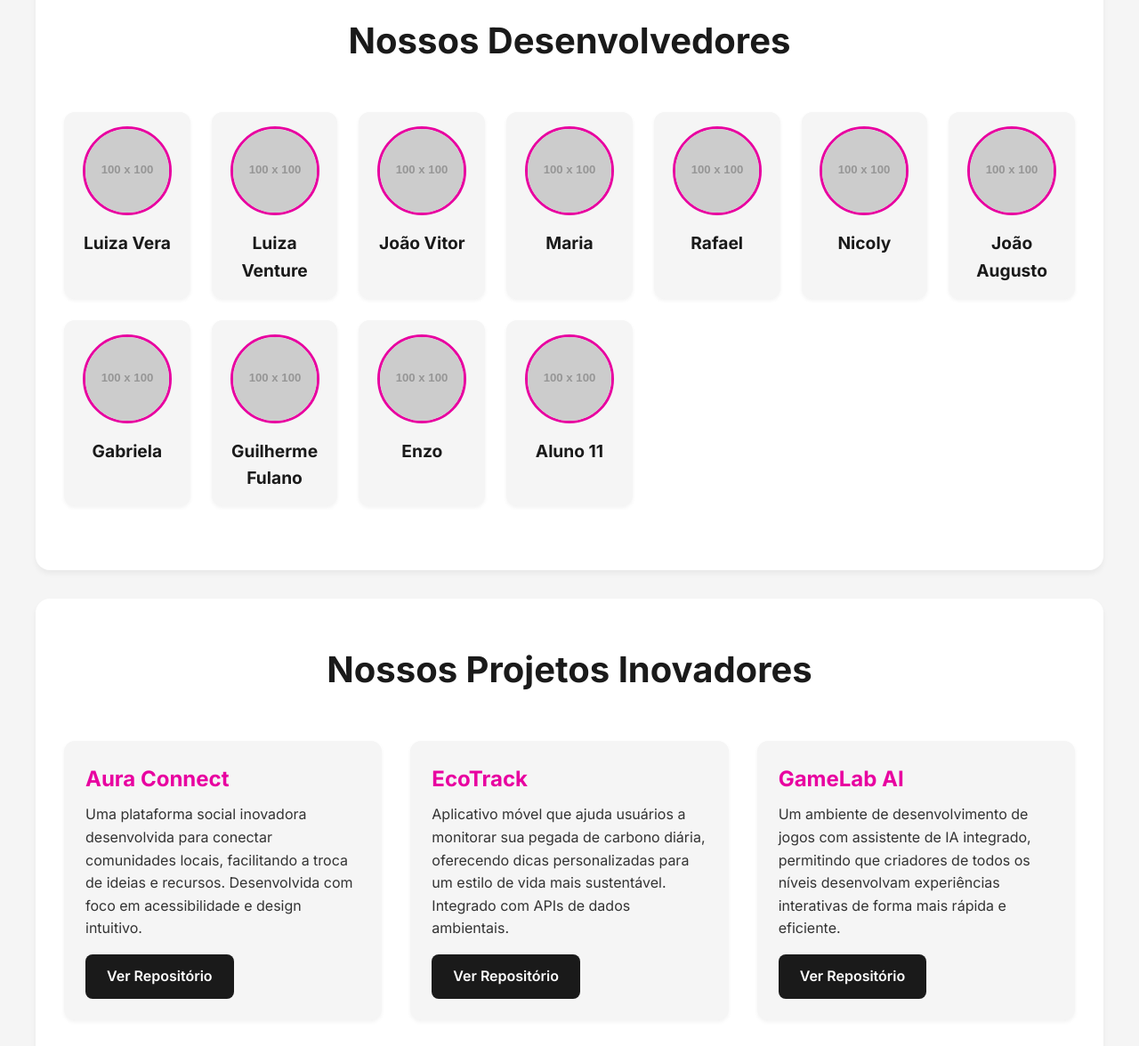
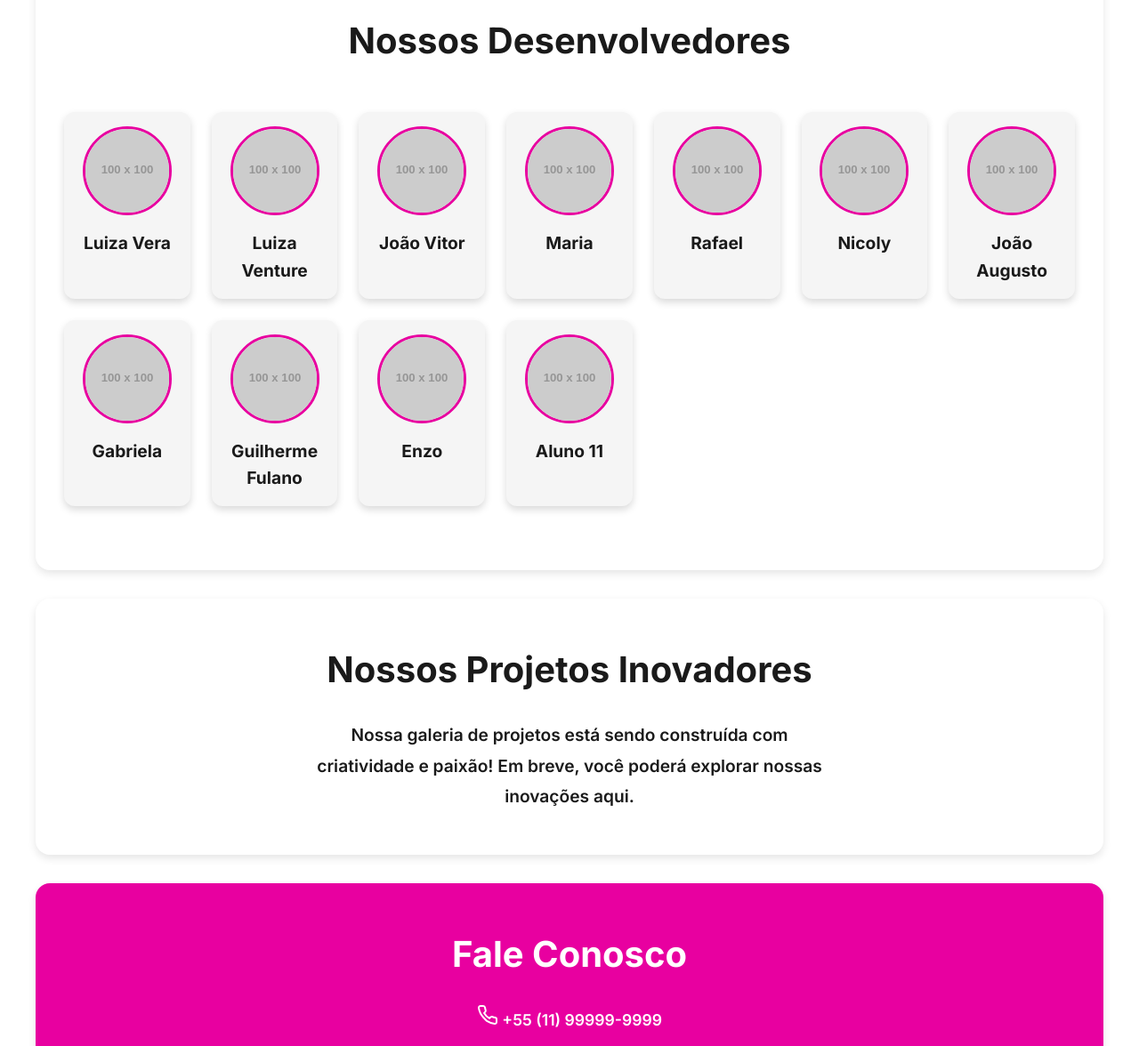
Before and after one commit to nihmunhoz/aura1, a plain HTML site: page index.html in a window 1280 px wide. Shown: the part 1190-2366 px from the top of the page at 89% size. Drawn offline with Linux system fonts and the light colour scheme; placeholder pictures from the web are drawn by us.

Commit message:
commit4 28-06

```diff
--- a/index.html
+++ b/index.html
@@ -4,7 +4,7 @@
     <meta charset="UTF-8">
     <meta name="viewport" content="width=device-width, initial-scale=1.0">
     <title>Aura - Grupo de Desenvolvimento</title>
-    <!-- Link para a fonte Inter do Google Fonts (alternativa à Agrandir Medium devido a licenciamento) -->
+    <!-- Link para a fonte Inter do Google Fonts -->
     <link href="https://fonts.googleapis.com/css2?family=Inter:wght@300;400;600;700&display=swap" rel="stylesheet">
     <style>
         /* CSS Reset básico para garantir consistência entre navegadores */
@@ -18,7 +18,8 @@
         :root {
             --color-primary-dark: #1a1a1a; /* Preto quase puro, usado para backgrounds e texto principal */
             --color-accent-magenta: #e800a0; /* Magenta vibrante, extraído do logo, para destaques */
-            --color-light-gray: #f5f5f5; /* Cinza claro para fundos de seções e cards */
+            --color-light-gray: #f5f5f5; /* Cinza claro para fundos de cards, se necessário */
+            --color-site-background: #ffffff; /* Cor de fundo principal do site: branco */
             --color-text-light: #ffffff; /* Texto branco para fundos escuros */
             --color-text-dark: #333333; /* Texto escuro para fundos claros */
             --color-border: #e0e0e0; /* Cor suave para bordas, se necessário */
@@ -30,12 +31,12 @@
             --spacing-xl: 3rem; /* Espaçamento extra grande */
         }
 
-        /* Estilos base do corpo da página */
+        /* Estilos base do corpo da página - com nova cor de fundo */
         body {
             font-family: var(--font-family-primary);
             line-height: 1.6; /* Altura da linha para melhor legibilidade */
             color: var(--color-text-dark); /* Cor padrão do texto */
-            background-color: var(--color-light-gray); /* Cor de fundo principal da página */
+            background-color: var(--color-site-background); /* Nova cor de fundo principal: branco */
             overflow-x: hidden; /* Evita rolagem horizontal indesejada */
         }
 
@@ -46,7 +47,7 @@
             background-color: var(--color-text-light); /* Fundo branco para as seções */
             margin-bottom: var(--spacing-sm); /* Margem inferior entre as seções */
             border-radius: 1rem; /* Cantos arredondados para um visual moderno */
-            box-shadow: 0 4px 6px rgba(0, 0, 0, 0.05); /* Sombra suave para profundidade */
+            box-shadow: 0 4px 10px rgba(0, 0, 0, 0.1); /* Sombra suave para profundidade */
             max-width: 1200px; /* Largura máxima para centralizar o conteúdo */
             margin-left: auto; /* Centraliza a seção */
             margin-right: auto; /* Centraliza a seção */
@@ -136,11 +137,14 @@
             font-weight: 600; /* Seminegrito */
             padding: 0.5rem 1rem; /* Preenchimento para tornar os links clicáveis */
             border-radius: 0.5rem; /* Cantos arredondados nos links */
-            transition: background-color 0.3s ease; /* Transição suave no hover */
+            /* Transição apenas para cor e transform */
+            transition: color 0.3s ease, transform 0.2s ease;
         }
 
         .header nav ul li a:hover {
-            background-color: rgba(255, 255, 255, 0.1); /* Fundo semi-transparente no hover */
+            background-color: transparent; /* Remove o fundo semitransparente no hover */
+            color: var(--color-accent-magenta); /* Muda a cor do texto para magenta vibrante */
+            transform: scale(1.07); /* Efeito de zoom na palavra */
         }
 
         /* Media query para header em telas maiores */
@@ -162,7 +166,24 @@
             }
         }
 
-        /* Seção Hero */
+        /* Animação de entrada para elementos */
+        @keyframes fadeInSlideUp {
+            from {
+                opacity: 0;
+                transform: translateY(20px);
+            }
+            to {
+                opacity: 1;
+                transform: translateY(0);
+            }
+        }
+
+        .animate-on-load {
+            opacity: 0; /* Esconde o elemento inicialmente */
+            animation: fadeInSlideUp 0.8s ease-out forwards; /* Aplica a animação */
+        }
+
+        /* Seção Hero - Boas-vindas e descrição do projeto Aura */
         .hero {
             /* Gradiente de fundo com cores do tema */
             background: linear-gradient(135deg, var(--color-primary-dark) 0%, #333333 100%);
@@ -189,12 +210,14 @@
             font-size: 2.8rem;
             margin-bottom: var(--spacing-md);
             line-height: 1.2;
+            animation-delay: 0.2s; /* Atraso na animação */
         }
 
         .hero p {
             font-size: 1.1rem;
             margin-bottom: var(--spacing-lg);
             color: rgba(255, 255, 255, 0.8); /* Cor mais suave para o parágrafo */
+            animation-delay: 0.4s; /* Atraso na animação */
         }
 
         .hero .highlight {
@@ -231,7 +254,17 @@
             color: rgba(255, 255, 255, 0.9); /* Texto ligeiramente transparente */
         }
 
-        /* Seção de Alunos */
+        /* Seção de Alunos - Fundo branco */
+        #students {
+            background-color: var(--color-text-light); /* Fundo branco para esta seção */
+            color: var(--color-text-dark); /* Texto escuro para esta seção */
+            margin-top: var(--spacing-md);
+        }
+
+        #students h2 {
+            color: var(--color-primary-dark); /* Título escuro */
+        }
+
         .students-grid {
             display: grid;
             /* Grid responsivo: colunas com largura mínima de 140px, auto-ajustáveis */
@@ -244,7 +277,7 @@
             background-color: var(--color-light-gray); /* Fundo cinza claro */
             padding: var(--spacing-sm);
             border-radius: 0.75rem; /* Cantos arredondados */
-            box-shadow: 0 2px 4px rgba(0, 0, 0, 0.05);
+            box-shadow: 0 4px 8px rgba(0, 0, 0, 0.15); /* Sombra mais escura */
             transition: transform 0.3s ease, box-shadow 0.3s ease; /* Transições para hover */
             display: flex;
             flex-direction: column;
@@ -252,8 +285,8 @@
         }
 
         .student-card:hover {
-            transform: translateY(-5px); /* Efeito de elevação no hover */
-            box-shadow: 0 6px 12px rgba(0, 0, 0, 0.1);
+            transform: translateY(-8px); /* Efeito de elevação mais pronunciado no hover */
+            box-shadow: 0 10px 20px rgba(0, 0, 0, 0.2); /* Sombra ainda mais escura no hover */
         }
 
         .student-card img {
@@ -268,65 +301,35 @@
         .student-card h3 {
             margin: 0;
             font-size: 1.2rem;
-            color: var(--color-primary-dark);
+            color: var(--color-primary-dark); /* Texto do nome continua escuro no card claro */
         }
 
         /* Seção de Projetos */
-        .projects-grid {
-            display: grid;
-            grid-template-columns: 1fr; /* Uma coluna em mobile */
-            gap: var(--spacing-lg);
-            padding: var(--spacing-md) 0;
+        .projects-message {
+            font-size: 1.2rem;
+            color: var(--color-primary-dark);
+            max-width: 600px;
+            margin: 0 auto;
+            line-height: 1.8;
+            font-weight: 600;
         }
 
-        .project-card {
-            background-color: var(--color-light-gray);
-            padding: var(--spacing-md);
-            border-radius: 0.75rem;
-            box-shadow: 0 2px 4px rgba(0, 0, 0, 0.05);
-            text-align: left; /* Alinhamento do texto para a esquerda */
-            transition: transform 0.3s ease, box-shadow 0.3s ease;
+        /* A grade de projetos agora está oculta, pois não há projetos */
+        .projects-grid {
+            display: none; /* Oculta a grade de projetos quando não há projetos */
         }
 
-        .project-card:hover {
-            transform: translateY(-5px);
-            box-shadow: 0 6px 12px rgba(0, 0, 0, 0.1);
+        /* Seção de Contato - Fundo igual ao 'Sobre Nós' */
+        #contact {
+            background-color: var(--color-accent-magenta); /* Fundo magenta */
+            color: var(--color-text-light); /* Texto claro */
+            margin-top: var(--spacing-md);
         }
 
-        .project-card h3 {
-            color: var(--color-accent-magenta);
-            font-size: 1.5rem;
-            margin-bottom: var(--spacing-xs);
+        #contact h2 {
+            color: var(--color-text-light); /* Título branco */
         }
 
-        .project-card p {
-            margin-bottom: var(--spacing-sm);
-        }
-
-        .project-card a.button {
-            display: inline-block; /* Comporta-se como um bloco, mas aceita texto */
-            background-color: var(--color-primary-dark);
-            color: var(--color-text-light);
-            padding: 0.75rem 1.5rem;
-            border-radius: 0.5rem;
-            font-weight: 600;
-            transition: background-color 0.3s ease, transform 0.2s ease;
-        }
-
-        .project-card a.button:hover {
-            background-color: var(--color-accent-magenta);
-            transform: translateY(-2px); /* Efeito de elevação do botão */
-        }
-
-        /* Media query para projetos em telas maiores */
-        @media (min-width: 768px) {
-            .projects-grid {
-                /* Duas colunas ou mais em desktop, com largura mínima de 300px */
-                grid-template-columns: repeat(auto-fit, minmax(300px, 1fr));
-            }
-        }
-
-        /* Seção de Contato */
         .contact-info {
             display: flex;
             flex-direction: column; /* Itens empilhados em mobile */
@@ -340,16 +343,31 @@
             gap: var(--spacing-xs);
             font-size: 1.1rem;
             font-weight: 600;
-            color: var(--color-primary-dark);
+            color: var(--color-text-light); /* Cor do texto do contato alterada para branco */
         }
 
         .contact-item a {
-            color: var(--color-primary-dark); /* Cor do link no contato */
-            transition: color 0.3s ease;
+            color: var(--color-text-light); /* Cor do link no contato alterada para branco */
+            transition: color 0.3s ease, transform 0.2s ease; /* Transição para transform também */
         }
 
         .contact-item a:hover {
-            color: var(--color-accent-magenta); /* Destaque no hover */
+            color: var(--color-primary-dark); /* Destaque no hover para a cor preta */
+            transform: translateY(-3px); /* Efeito de leve elevação no hover */
+        }
+
+        /* Estilos para os ícones SVG */
+        .contact-item svg {
+            width: 24px; /* Tamanho do ícone */
+            height: 24px;
+            stroke: currentColor; /* Usa a cor do texto pai para o contorno */
+            stroke-width: 2; /* Espessura do contorno */
+            fill: none; /* Ícone vazado (sem preenchimento) */
+            transition: stroke 0.3s ease; /* Transição de cor no hover */
+        }
+
+        .contact-item a:hover svg {
+            stroke: var(--color-primary-dark); /* Altera a cor do ícone no hover do link para preto */
         }
 
         /* Footer (rodapé) */
@@ -385,13 +403,13 @@
     <!-- Seção Hero - Boas-vindas e descrição do projeto Aura -->
     <section id="hero" class="hero">
         <div class="hero-content">
-            <h1>Bem-vindo ao <span class="highlight">Projeto Aura</span></h1>
-            <p>Somos um grupo de <span class="highlight">mini desenvolvedores e grandes gênios</span>, com o objetivo de divulgar o aprendizado e apresentar nossos projetos inovadores. Explore o que construímos!</p>
+            <h1 class="animate-on-load">Bem-vindo ao <span class="highlight">Projeto Aura</span></h1>
+            <p class="animate-on-load" style="animation-delay: 0.4s;">Somos um grupo de <span class="highlight">mini desenvolvedores e grandes gênios</span>, com o objetivo de divulgar o aprendizado e apresentar nossos projetos inovadores. Explore o que construímos!</p>
         </div>
     </section>
 
     <!-- Seção Sobre Nós - Detalhes sobre o grupo -->
-    <section id="about-us" class="about-us">
+    <section id="about-us" class="about-us animate-on-load" style="animation-delay: 0.6s;">
         <h2>Sobre o Grupo Aura</h2>
         <p>No Projeto Aura, acreditamos que a inovação nasce do aprendizado contínuo e da colaboração. Somos um coletivo vibrante de jovens mentes curiosas, dedicadas a transformar ideias em realidade através da tecnologia. Cada projeto que desenvolvemos é uma demonstração do nosso compromisso com a excelência e o impacto positivo.</p>
     </section>
@@ -400,47 +418,47 @@
     <section id="students">
         <h2>Nossos Desenvolvedores</h2>
         <div class="students-grid">
-            <div class="student-card">
+            <div class="student-card animate-on-load" style="animation-delay: 0.7s;">
                 <img src="https://placehold.co/100x100/e800a0/ffffff?text=LV" alt="Luiza Vera">
                 <h3>Luiza Vera</h3>
             </div>
-            <div class="student-card">
+            <div class="student-card animate-on-load" style="animation-delay: 0.8s;">
                 <img src="https://placehold.co/100x100/1a1a1a/e800a0?text=LV" alt="Luiza Venture">
                 <h3>Luiza Venture</h3>
             </div>
-            <div class="student-card">
+            <div class="student-card animate-on-load" style="animation-delay: 0.9s;">
                 <img src="https://placehold.co/100x100/e800a0/ffffff?text=JV" alt="Joao Vitor">
                 <h3>João Vitor</h3>
             </div>
-            <div class="student-card">
+            <div class="student-card animate-on-load" style="animation-delay: 1.0s;">
                 <img src="https://placehold.co/100x100/1a1a1a/e800a0?text=M" alt="Maria">
                 <h3>Maria</h3>
             </div>
-            <div class="student-card">
+            <div class="student-card animate-on-load" style="animation-delay: 1.1s;">
                 <img src="https://placehold.co/100x100/e800a0/ffffff?text=R" alt="Rafael">
                 <h3>Rafael</h3>
             </div>
-            <div class="student-card">
+            <div class="student-card animate-on-load" style="animation-delay: 1.2s;">
                 <img src="https://placehold.co/100x100/1a1a1a/e800a0?text=N" alt="Nicoly">
                 <h3>Nicoly</h3>
             </div>
-            <div class="student-card">
+            <div class="student-card animate-on-load" style="animation-delay: 1.3s;">
                 <img src="https://placehold.co/100x100/e800a0/ffffff?text=JA" alt="Joao Augusto">
                 <h3>João Augusto</h3>
             </div>
-            <div class="student-card">
+            <div class="student-card animate-on-load" style="animation-delay: 1.4s;">
                 <img src="https://placehold.co/100x100/1a1a1a/e800a0?text=G" alt="Gabriela">
                 <h3>Gabriela</h3>
             </div>
-            <div class="student-card">
+            <div class="student-card animate-on-load" style="animation-delay: 1.5s;">
                 <img src="https://placehold.co/100x100/e800a0/ffffff?text=GF" alt="Guilherme Fulano">
                 <h3>Guilherme Fulano</h3>
             </div>
-            <div class="student-card">
+            <div class="student-card animate-on-load" style="animation-delay: 1.6s;">
                 <img src="https://placehold.co/100x100/1a1a1a/e800a0?text=E" alt="Enzo">
                 <h3>Enzo</h3>
             </div>
-            <div class="student-card">
+            <div class="student-card animate-on-load" style="animation-delay: 1.7s;">
                 <img src="https://placehold.co/100x100/e800a0/ffffff?text=AL" alt="Aluno 11">
                 <h3>Aluno 11</h3>
             </div>
@@ -448,49 +466,43 @@
     </section>
 
     <!-- Seção de Projetos - Destaque dos trabalhos desenvolvidos pelo grupo -->
-    <section id="projects">
+    <section id="projects" class="animate-on-load" style="animation-delay: 1.8s;">
         <h2>Nossos Projetos Inovadores</h2>
+        <p class="projects-message">Nossa galeria de projetos está sendo construída com criatividade e paixão! Em breve, você poderá explorar nossas inovações aqui.</p>
         <div class="projects-grid">
-            <div class="project-card">
-                <h3>Aura Connect</h3>
-                <p>Uma plataforma social inovadora desenvolvida para conectar comunidades locais, facilitando a troca de ideias e recursos. Desenvolvida com foco em acessibilidade e design intuitivo.</p>
-                <a href="https://github.com/projeto-aura/aura-connect" target="_blank" class="button">Ver Repositório</a>
-            </div>
-            <div class="project-card">
-                <h3>EcoTrack</h3>
-                <p>Aplicativo móvel que ajuda usuários a monitorar sua pegada de carbono diária, oferecendo dicas personalizadas para um estilo de vida mais sustentável. Integrado com APIs de dados ambientais.</p>
-                <a href="https://github.com/projeto-aura/ecotrack" target="_blank" class="button">Ver Repositório</a>
-            </div>
-            <div class="project-card">
-                <h3>GameLab AI</h3>
-                <p>Um ambiente de desenvolvimento de jogos com assistente de IA integrado, permitindo que criadores de todos os níveis desenvolvam experiências interativas de forma mais rápida e eficiente.</p>
-                <a href="https://github.com/projeto-aura/gamelab-ai" target="_blank" class="button">Ver Repositório</a>
-            </div>
-            <div class="project-card">
-                <h3>SmartAgro Dashboard</h3>
-                <p>Painel de controle web para monitoramento de fazendas inteligentes, exibindo dados de sensores (umidade, temperatura) para otimizar a produção agrícola.</p>
-                <a href="https://github.com/projeto-aura/smartagro-dashboard" target="_blank" class="button">Ver Repositório</a>
-            </div>
+            <!-- Projetos serão adicionados aqui futuramente -->
         </div>
     </section>
 
     <!-- Seção de Contato - Informações para contato com o grupo -->
-    <section id="contact">
+    <section id="contact" class="animate-on-load" style="animation-delay: 2.0s;">
         <h2>Fale Conosco</h2>
         <div class="contact-info">
             <div class="contact-item">
-                <span style="font-size: 1.5rem;">📞</span> <!-- Ícone de telefone (emoji) -->
-                <span>Telefone: <a href="tel:+5511999999999">+55 (11) 99999-9999</a></span>
+                <!-- Ícone de telefone em SVG -->
+                <a href="tel:+5511999999999">
+                    <svg xmlns="http://www.w3.org/2000/svg" width="24" height="24" viewBox="0 0 24 24" fill="none" stroke="currentColor" stroke-width="2" stroke-linecap="round" stroke-linejoin="round" class="feather feather-phone">
+                        <path d="M22 16.92v3a2 2 0 0 1-2.18 2 19.79 19.79 0 0 1-8.63-3.07 19.5 19.5 0 0 1-3.67-3.67A19.79 19.79 0 0 1 2 4.18 2 2 0 0 1 4 2h3a2 2 0 0 1 2 1.72 12.84 12.84 0 0 0 .7 2.81 2 2 0 0 1-.45 2.11L8.09 9.91a16 16 0 0 0 6 6l1.27-1.27a2 2 0 0 1 2.11-.45 12.84 12.84 0 0 0 2.81.7A2 2 0 0 1 22 16.92z"/>
+                    </svg>
+                    <span>+55 (11) 99999-9999</span>
+                </a>
             </div>
             <div class="contact-item">
-                <span style="font-size: 1.5rem;">📸</span> <!-- Ícone de câmera (emoji para Instagram) -->
-                <span>Instagram: <a href="https://instagram.com/projeto_aura" target="_blank">@projeto_aura</a></span>
+                <!-- Ícone do Instagram em SVG -->
+                <a href="https://instagram.com/projeto_aura" target="_blank">
+                    <svg xmlns="http://www.w3.org/2000/svg" width="24" height="24" viewBox="0 0 24 24" fill="none" stroke="currentColor" stroke-width="2" stroke-linecap="round" stroke-linejoin="round" class="feather feather-instagram">
+                        <rect x="2" y="2" width="20" height="20" rx="5" ry="5"/>
+                        <path d="M16 11.37a4 4 0 1 1-7.07 0 4 4 0 0 1 7.07 0z"/>
+                        <line x1="17.5" y1="6.5" x2="17.51" y2="6.5"/>
+                    </svg>
+                    <span>@projeto_aura</span>
+                </a>
             </div>
         </div>
     </section>
 
     <!-- Rodapé da página -->
-    <footer class="footer">
+    <footer class="footer animate-on-load" style="animation-delay: 2.2s;">
         <p>&copy; 2025 Projeto Aura. Todos os direitos reservados.</p>
     </footer>
 
@@ -515,6 +527,17 @@
                 logoImg.alt = 'Logo Aura - Placeholder';
             };
         }
+
+        // Adiciona a classe de animação aos elementos quando a página carrega
+        document.addEventListener('DOMContentLoaded', () => {
+            document.querySelectorAll('.animate-on-load').forEach(element => {
+                element.style.opacity = '0'; // Garante que o elemento esteja invisível antes da animação
+                element.style.transform = 'translateY(20px)'; // Garante que o elemento esteja na posição inicial para o slide-up
+                // Força o reflow para garantir que a animação comece do estado inicial
+                void element.offsetWidth;
+                element.style.animationPlayState = 'running'; // Inicia a animação
+            });
+        });
     </script>
 </body>
 </html>
```
